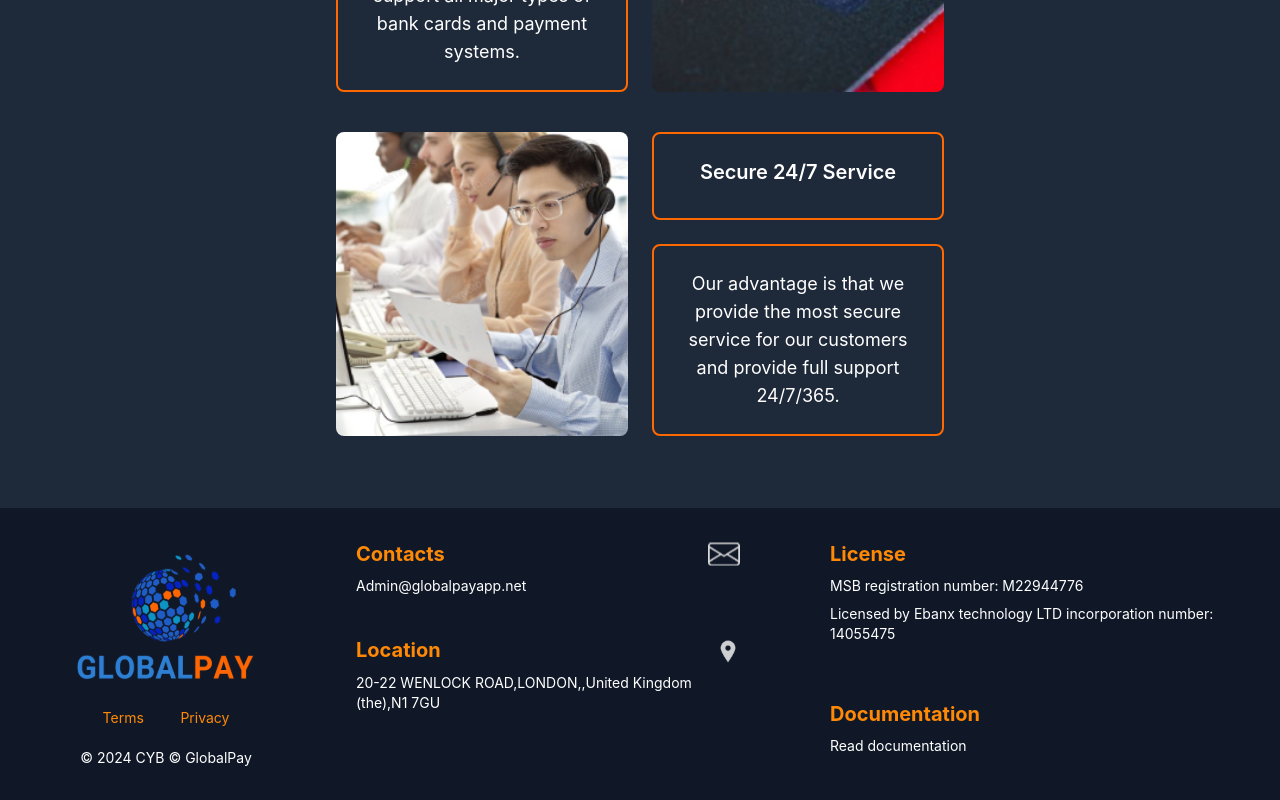
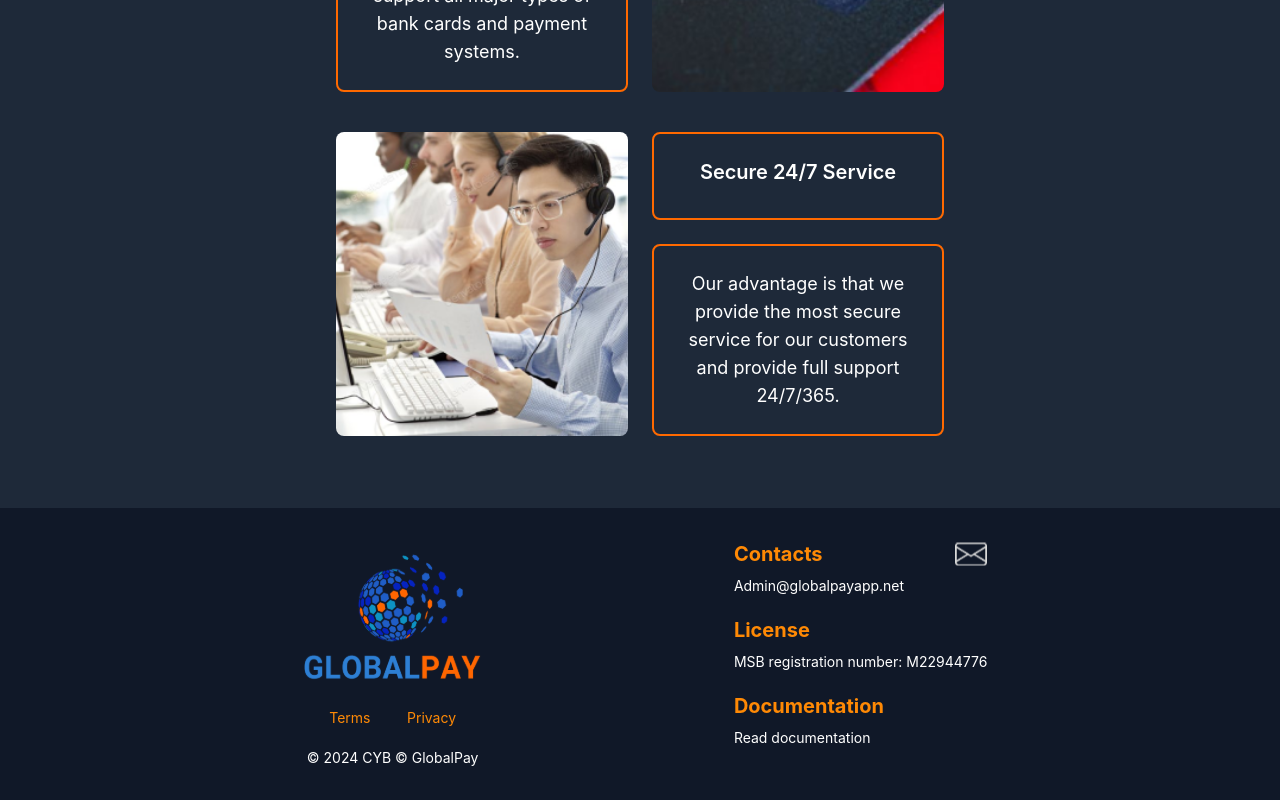
Before and after one commit to nbowisdar/payments, a React (Vite) app: page / in a window 1280 px wide. Shown: the part 3276-4076 px from the top of the page. Built offline with nearby package versions, Linux system fonts and the light colour scheme.

Commit message:
rm location and license

```diff
--- a/src/components/footer.tsx
+++ b/src/components/footer.tsx
@@ -31,7 +31,7 @@ const Footer = () => {
 			variants={container}
 			className="bg-gray-900 text-white py-8 px-4 w-full text-sm mt-auto"
 		>
-			<div className="flex flex-wrap justify-evenly gap-10">
+			<div className="flex flex-wrap justify-evenly w-3/4 mx-auto">
 				<div>
 					<motion.div variants={item}>
 						<Link to="/">
@@ -72,8 +72,9 @@ const Footer = () => {
 						© 2024 CYB © GlobalPay
 					</motion.p>
 				</div>
-				<div className="flex flex-col gap-10 max-w-96">
-					{/* Contacts */}
+				<div className="flex flex-col gap-10 max-w-96">{/* Contacts */}</div>
+
+				<div className="flex flex-col gap-5 max-w-96">
 					<motion.div variants={item}>
 						<motion.h3
 							className="flex justify-between text-xl font-bold text-orange-400"
@@ -89,28 +90,6 @@ const Footer = () => {
 						</motion.h3>
 						<p className="mt-2">Admin@globalpayapp.net</p>
 					</motion.div>
-
-					{/* Location */}
-					<motion.div variants={item}>
-						<motion.h3
-							className="flex justify-between text-xl font-bold text-orange-400"
-							whileHover={{ x: 5 }}
-						>
-							Location
-							<motion.img
-								className="block w-6"
-								src="/img/map-icon.svg"
-								alt="Map icon"
-								whileHover={{ rotate: 10 }}
-							/>
-						</motion.h3>
-						<p className="mt-2">
-							20-22 WENLOCK ROAD,LONDON,,United Kingdom (the),N1 7GU
-						</p>
-					</motion.div>
-				</div>
-
-				<div className="flex flex-col gap-10 max-w-96">
 					<motion.div variants={item}>
 						<motion.h3
 							className="text-xl font-bold text-orange-400 "
@@ -119,13 +98,10 @@ const Footer = () => {
 							License
 						</motion.h3>
 						<p className="mt-2">MSB registration number: M22944776</p>
-						<p className="mt-2 ">
-							Licensed by Ebanx technology LTD incorporation number: 14055475
-						</p>
 					</motion.div>
 					<motion.div variants={item}>
 						<motion.h3
-							className="text-xl font-bold text-orange-400 mt-4 "
+							className="text-xl font-bold text-orange-400 "
 							whileHover={{ x: 5 }}
 						>
 							Documentation
```
